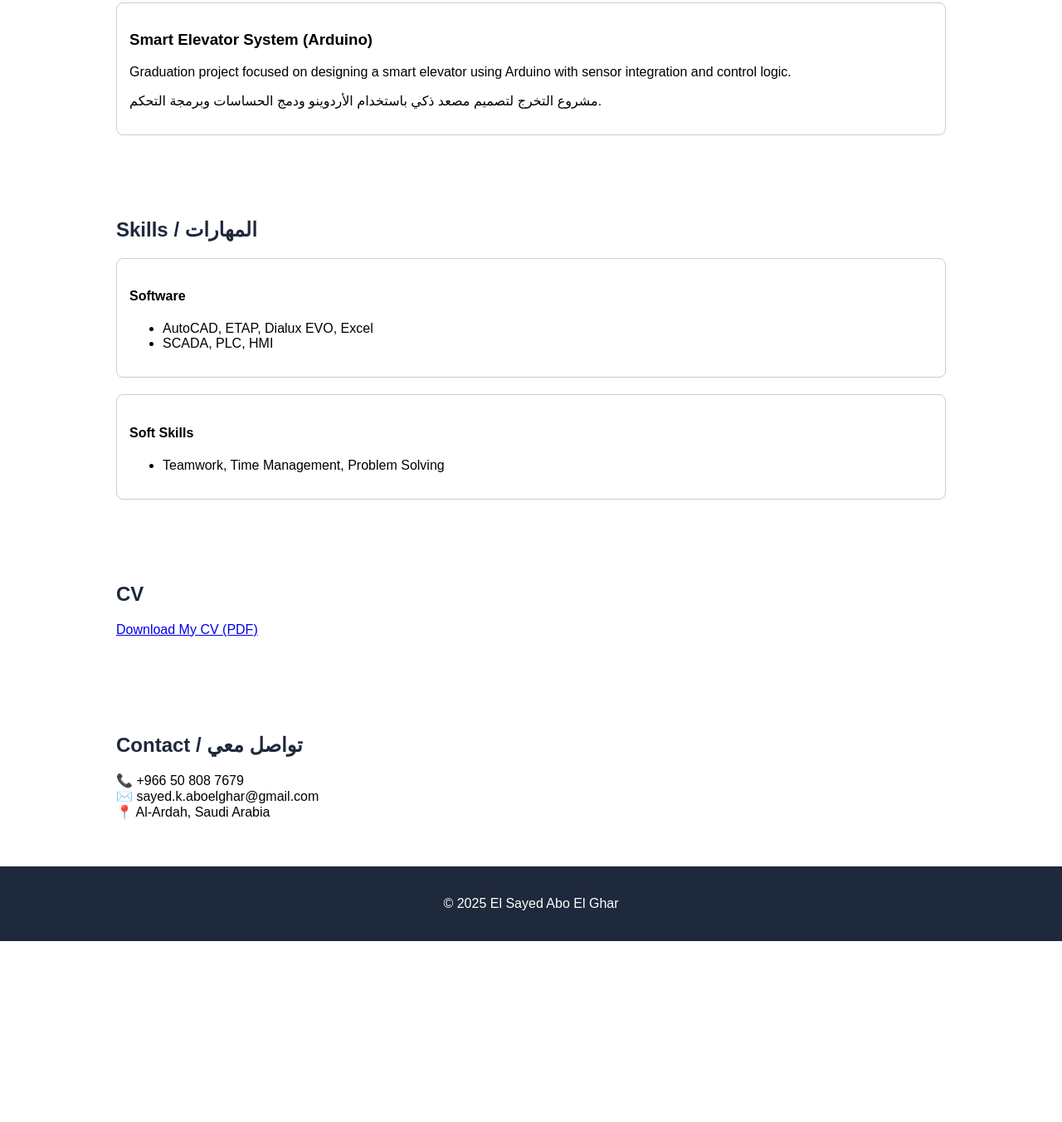
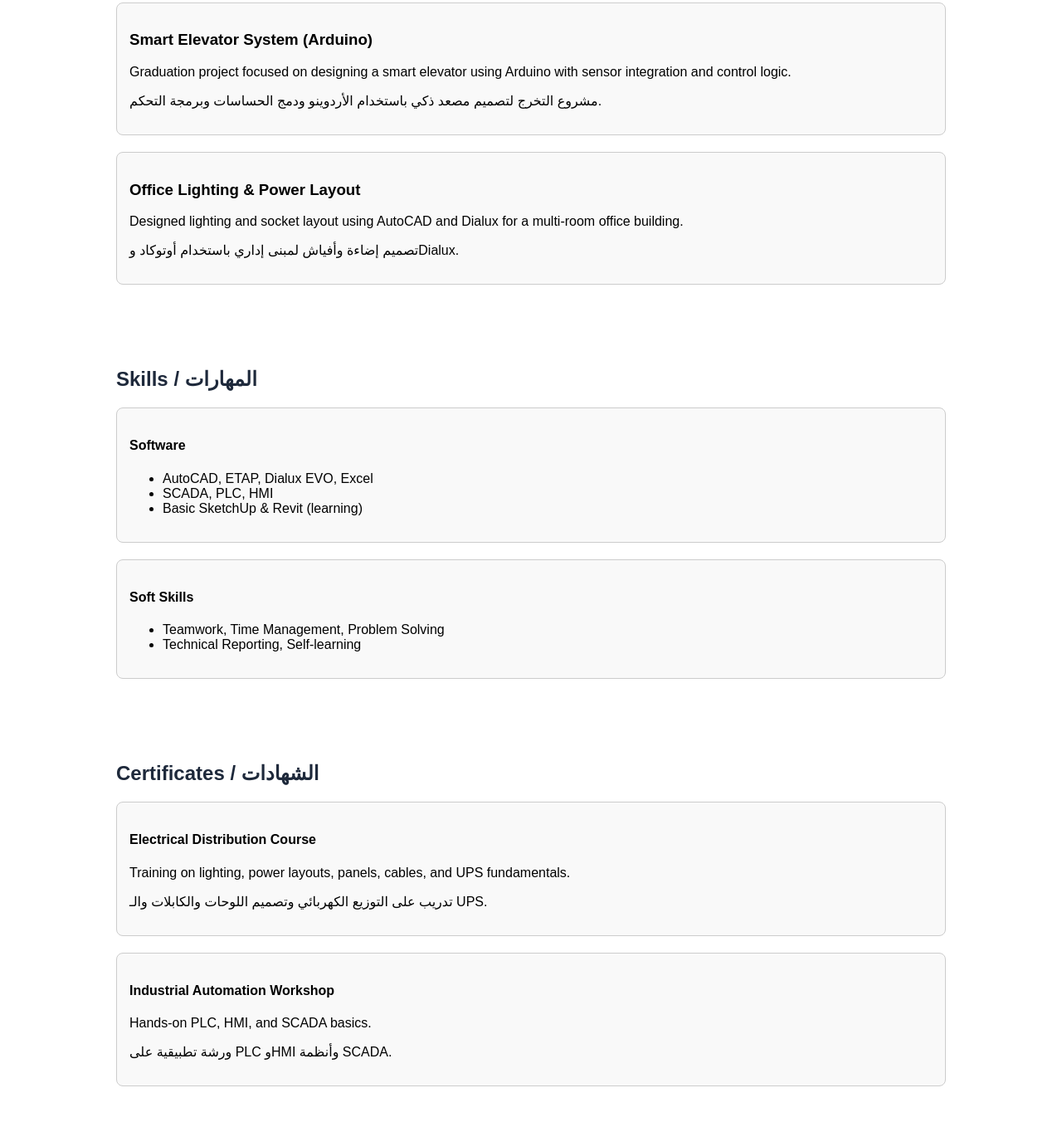
Before and after one commit to SAYEDABOELGHAR/PORTOFOLIO, a plain HTML site: page index.html in a window 1280 px wide. Shown: the part 532-1884 px from the top of the page at 83% size. Before the commit the page ends 1666 px from the top, so only its background shows below. Drawn offline with Linux system fonts and the light colour scheme.

Commit message:
Add files via upload

```diff
--- a/index.html
+++ b/index.html
@@ -1,4 +1,3 @@
-
 <!DOCTYPE html>
 <html lang="en" dir="ltr">
 <head>
@@ -11,9 +10,10 @@
     nav a { margin: 0 10px; color: white; text-decoration: none; font-weight: bold; }
     section { padding: 40px 20px; max-width: 1000px; margin: auto; }
     h2 { color: #1e293b; }
-    .projects, .skills { display: flex; flex-wrap: wrap; gap: 20px; }
-    .card { border: 1px solid #ccc; padding: 15px; border-radius: 8px; flex: 1 1 calc(50% - 40px); }
+    .projects, .skills, .certificates { display: flex; flex-wrap: wrap; gap: 20px; }
+    .card { border: 1px solid #ccc; padding: 15px; border-radius: 8px; flex: 1 1 calc(50% - 40px); background-color: #f9f9f9; }
     .lang-toggle { float: right; margin-top: -40px; margin-right: 20px; }
+    a.button { background: #1e293b; color: white; padding: 10px 15px; border-radius: 5px; text-decoration: none; display: inline-block; margin-top: 10px; }
   </style>
 </head>
 <body>
@@ -27,6 +27,7 @@
       <a href="#about">About</a>
       <a href="#projects">Projects</a>
       <a href="#skills">Skills</a>
+      <a href="#certificates">Certificates</a>
       <a href="#cv">CV</a>
       <a href="#contact">Contact</a>
     </nav>
@@ -46,6 +47,11 @@
         <p>Graduation project focused on designing a smart elevator using Arduino with sensor integration and control logic.</p>
         <p>مشروع التخرج لتصميم مصعد ذكي باستخدام الأردوينو ودمج الحساسات وبرمجة التحكم.</p>
       </div>
+      <div class="card">
+        <h3>Office Lighting & Power Layout</h3>
+        <p>Designed lighting and socket layout using AutoCAD and Dialux for a multi-room office building.</p>
+        <p>تصميم إضاءة وأفياش لمبنى إداري باستخدام أوتوكاد وDialux.</p>
+      </div>
     </div>
   </section>
 
@@ -57,20 +63,38 @@
         <ul>
           <li>AutoCAD, ETAP, Dialux EVO, Excel</li>
           <li>SCADA, PLC, HMI</li>
+          <li>Basic SketchUp & Revit (learning)</li>
         </ul>
       </div>
       <div class="card">
         <h4>Soft Skills</h4>
         <ul>
           <li>Teamwork, Time Management, Problem Solving</li>
+          <li>Technical Reporting, Self-learning</li>
         </ul>
+      </div>
+    </div>
+  </section>
+
+  <section id="certificates">
+    <h2>Certificates / الشهادات</h2>
+    <div class="certificates">
+      <div class="card">
+        <h4>Electrical Distribution Course</h4>
+        <p>Training on lighting, power layouts, panels, cables, and UPS fundamentals.</p>
+        <p>تدريب على التوزيع الكهربائي وتصميم اللوحات والكابلات والـ UPS.</p>
+      </div>
+      <div class="card">
+        <h4>Industrial Automation Workshop</h4>
+        <p>Hands-on PLC, HMI, and SCADA basics.</p>
+        <p>ورشة تطبيقية على PLC وHMI وأنظمة SCADA.</p>
       </div>
     </div>
   </section>
 
   <section id="cv">
     <h2>CV</h2>
-    <p><a href="#">Download My CV (PDF)</a></p>
+    <a class="button" href="#">Download My CV (PDF)</a>
   </section>
 
   <section id="contact">
```
Also changed, not shown: 1 other file.
